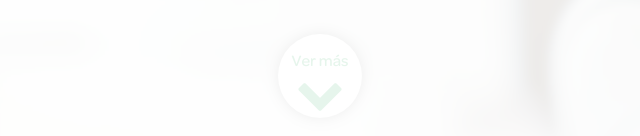
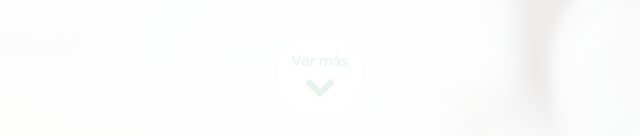
Before and after one commit to julioizquierdomejia/app_interbank, a plain HTML site: page index.html in a window 1280 px wide. Shown: the part 661-797 px from the top of the page, 326-966 px from the left. Drawn offline with nearby package versions, Linux system fonts and the light colour scheme; a script that the page names is missing.

Commit message:
Se le quito la sombra al boton ver mas del Home

```diff
--- a/css/main.css
+++ b/css/main.css
@@ -335,9 +335,11 @@ h1.tituloPreguntas{
 	background-color: white;
 	border-radius: 50px;
 
+	/*
 	-moz-box-shadow: #515151 0px 0px 14px;
     -webkit-box-shadow: #515151 0px 0px 14px;
     box-shadow: #515151 0px 0px 14px;
+    */
 
     position: absolute;
     bottom: 36px;
--- a/index.html
+++ b/index.html
@@ -61,7 +61,7 @@
 
 			<a class="nextPag" href="#conoce">
 				Ver más
-				<i class="fa fa-chevron-down fa-fw fa-3x"></i>
+				<i class="fa fa-chevron-down fa-fw fa-2x"></i>
 			</a>
 		</div>
 		<div class="section" id="section1">
```
